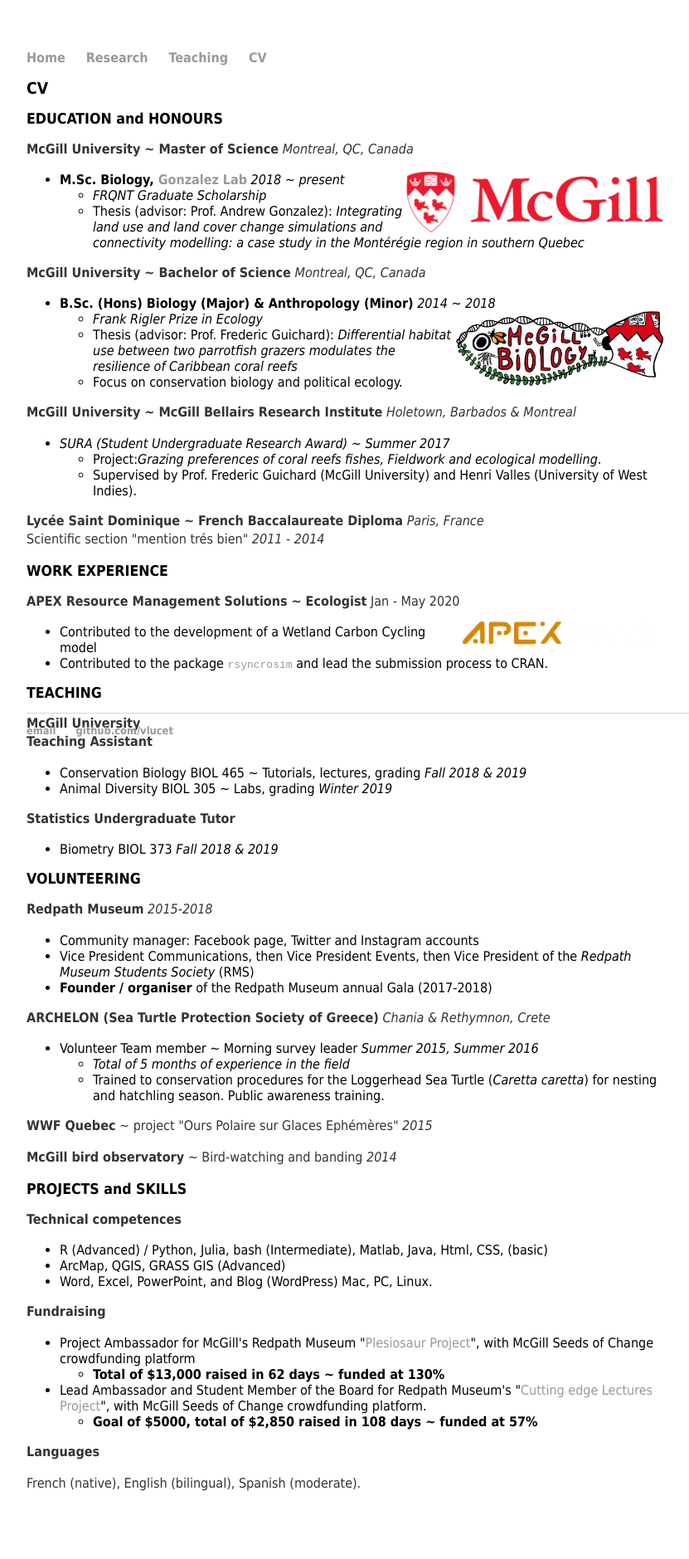
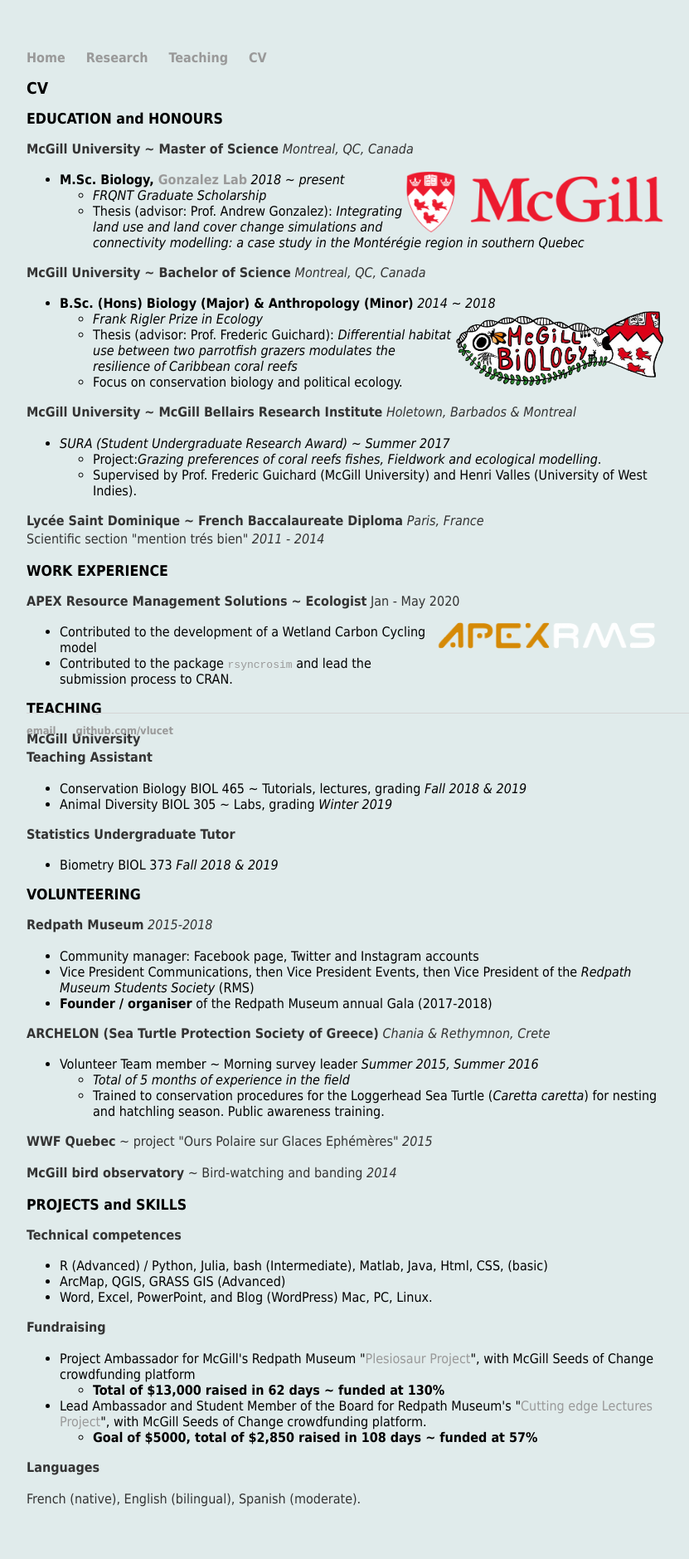
Before and after one commit to lpmi-13/vlucet.github.io, a Jekyll site: the page built from cv/index.md, in a window 1280 px wide. Shown: the whole page at 83% size, without its empty margins (224-1055 px from the left). Built offline with Jekyll 4.4.1, drawn with Linux system fonts in a browser that asks for light colours.

Commit message:
change Background color/ change pic size

```diff
--- a/css/main.css
+++ b/css/main.css
@@ -2,6 +2,7 @@
     margin: 60px auto;
     width: 60%;
     font-family:"Tahoma", "Geneva", "sans-serif";
+    background-color: #e0ebeb;
 }
 nav ul, footer ul {
     font-family:"Tahoma", "Geneva", "sans-serif";
--- a/cv/index.md
+++ b/cv/index.md
@@ -29,7 +29,7 @@
 
 ## WORK EXPERIENCE
 
-**APEX Resource Management Solutions ~ Ecologist** Jan - May 2020 <img style="float: right;" width="250" class="classic_img" src="/pics/apex_logo.png">
+**APEX Resource Management Solutions ~ Ecologist** Jan - May 2020 <img style="float: right;" width="280" class="classic_img" src="/pics/apex_logo.png">
 - Contributed to the development of a Wetland Carbon Cycling model
 - Contributed to the package [`rsyncrosim`](https://CRAN.R-project.org/package=rsyncrosim) and lead the submission process to CRAN.
 
```
